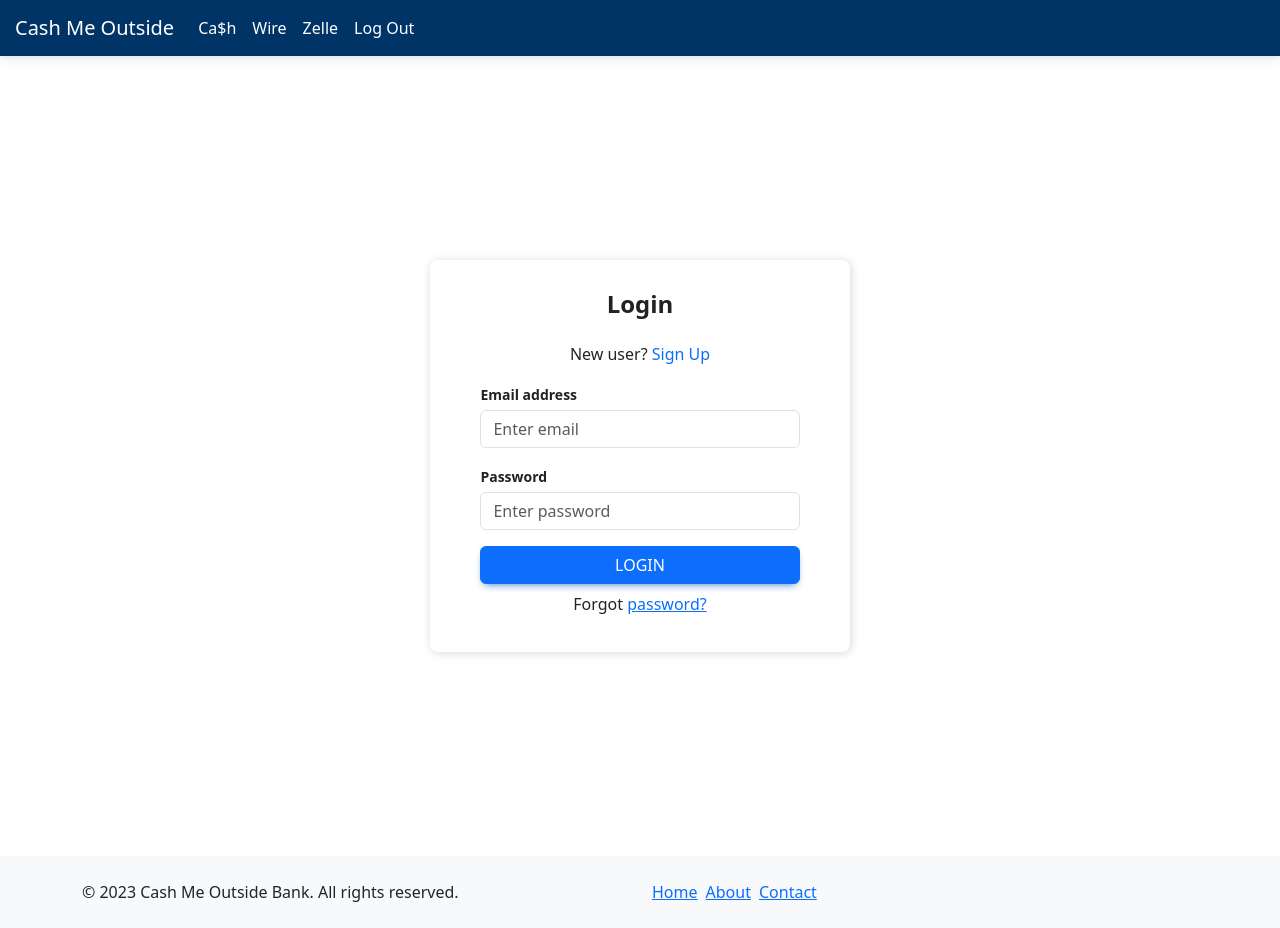
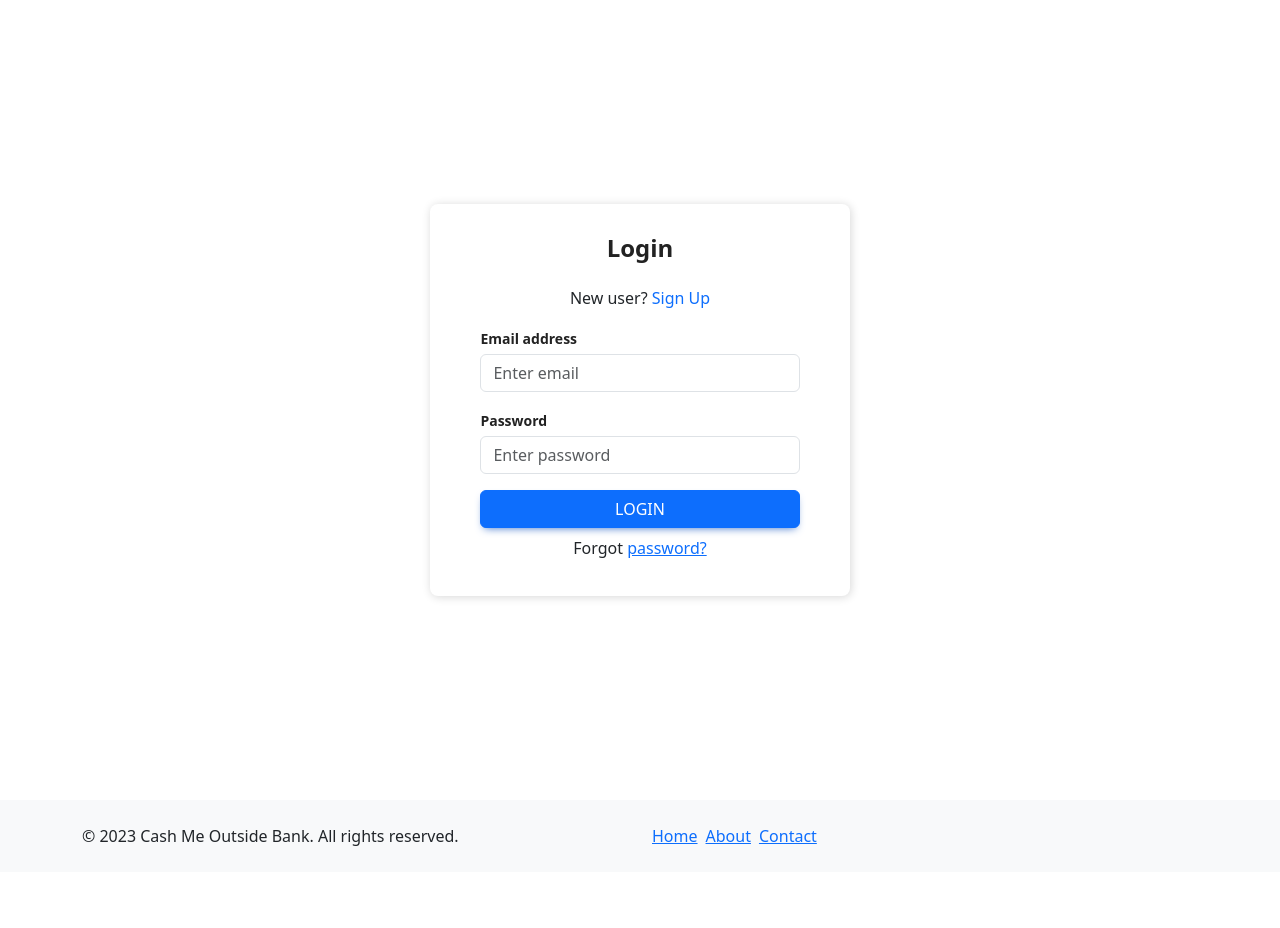
Before and after one commit to 00rest/cash-me-outside, a React (Create React App) app in the folder client/: page / in a window 1280 px wide. After the commit the page ends 872 px from the top, so only its background shows below. Built offline with nearby package versions, Linux system fonts and the light colour scheme.

Commit message:
login upgrade

```diff
--- a/client/src/App.js
+++ b/client/src/App.js
@@ -11,7 +11,7 @@ import Zelle from './pages/Zelle.js';
 import { BrowserRouter, Routes, Route } from "react-router-dom"
 import Login from './pages/Login';
 import { ApolloClient, InMemoryCache, ApolloProvider } from '@apollo/client';
-import NewAccount from './pages/NewAccount.js';
+import auth from './utils/auth';
 
 const client = new ApolloClient({
   uri: '/graphql',
@@ -19,16 +19,16 @@ const client = new ApolloClient({
 });
 
 function App() {
+  const session = auth.getSession();
 
-  const x = 1;
-
-  if (x === 0) {
-    return (<Login />);
-  } else {
   return (
     <ApolloProvider client={client}>
       <BrowserRouter>
-          <Navbar />
+        {session.userId && <Navbar />}
+        <Routes>
+          <Route path='/' element={<Login />} />
+        </Routes>
+        {session.userId &&
           <Routes>
             <Route path='/' element={<Login />} />
             <Route path='/home' element={<Home />} />
@@ -38,13 +38,11 @@ function App() {
             <Route path='/orest' element={<Orest />} />
             <Route path='/orest2' element={<Orest2 />} />
             <Route path='/accountactivity' element={<Accounts />} />
-            <Route path='/new-account' element={<NewAccount />} />
-          </Routes>
+          </Routes>}
         <Footer />
       </BrowserRouter>
     </ApolloProvider>
   );
-  }
 };
 
 export default App;
--- a/client/src/Navigation/Navbar.js
+++ b/client/src/Navigation/Navbar.js
@@ -3,7 +3,7 @@ import React from "react";
 const Navbar = () => {
   return (
     <nav className="navbar navbar-expand-sm navbar-light" style={{ backgroundColor: "#003366", color: "white" }}>
-      <a className="navbar-brand text-white" href="./home" style={{ marginLeft: 15 }}>
+      <a className="navbar-brand text-white" href="./home" style={{ marginLeft: 1 }}>
         Cash Me Outside
       </a>
       <button
```
Lines whose indentation alone changed are shown as unchanged.
